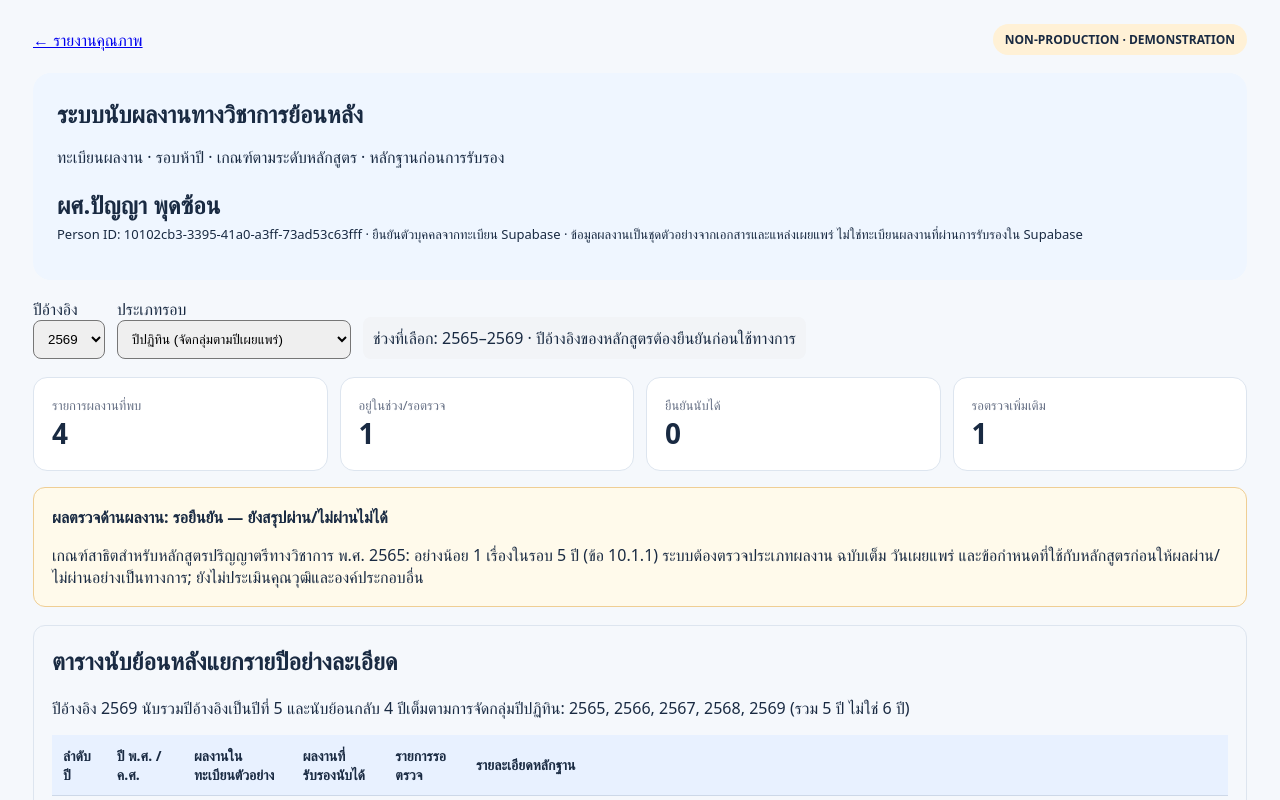
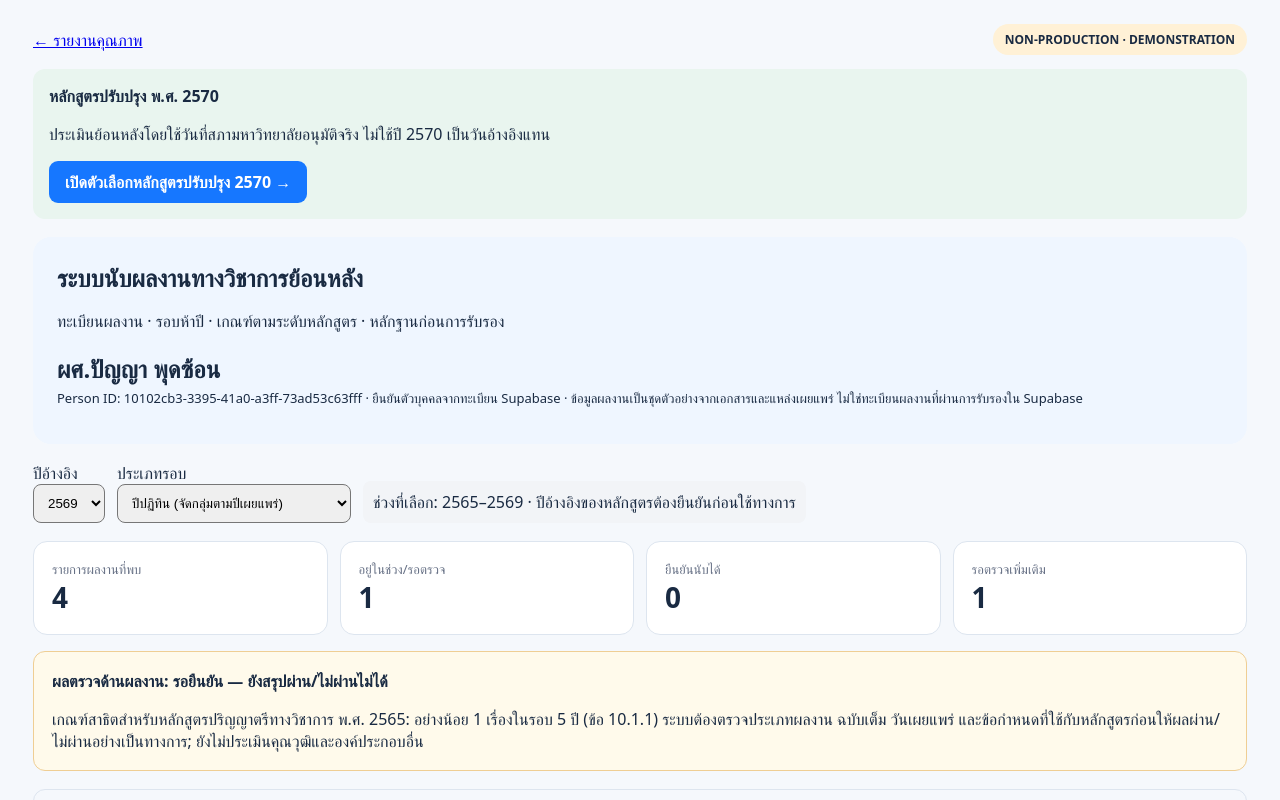
Before and after one commit to kasemch/hepe-ui-prototype, a Next.js app: page /faculty-publications in a window 1280 px wide. Shown: the top 800 px of the page. Built offline with nearby package versions, Linux system fonts and the light colour scheme.

Commit message:
HEPE publications: expose 2570 curriculum choice on dashboard

```diff
--- a/app/faculty-publications/page.tsx
+++ b/app/faculty-publications/page.tsx
@@ -22,7 +22,7 @@ export default function FacultyPublications(){
  const verdict=counted>=defaultRule.minimum?"ผ่านเกณฑ์ผลงานตามข้อมูลที่รับรอง":"รอยืนยัน — ยังสรุปผ่าน/ไม่ผ่านไม่ได้";
  return <main style={{maxWidth:1250,margin:"0 auto",padding:"24px 18px",fontFamily:"system-ui,sans-serif",color:"#192a42"}}>
  <div style={{display:"flex",justifyContent:"space-between",alignItems:"center",gap:12,flexWrap:"wrap"}}><a href="/quality">← รายงานคุณภาพ</a><span style={{borderRadius:30,background:"#fff1d6",padding:"7px 12px",fontSize:12,fontWeight:700}}>NON-PRODUCTION · DEMONSTRATION</span></div>
- <section style={{marginTop:18,padding:24,background:"#eff6ff",borderRadius:18}}><h1 style={{margin:"0 0 8px"}}>ระบบนับผลงานทางวิชาการย้อนหลัง</h1><p>ทะเบียนผลงาน · รอบห้าปี · เกณฑ์ตามระดับหลักสูตร · หลักฐานก่อนการรับรอง</p><h2 style={{marginBottom:4}}>{PANYA_PERSON.name}</h2><p style={{marginTop:0,fontSize:13}}>Person ID: {PANYA_PERSON.id} · ยืนยันตัวบุคคลจากทะเบียน Supabase · ข้อมูลผลงานเป็นชุดตัวอย่างจากเอกสารและแหล่งเผยแพร่ ไม่ใช่ทะเบียนผลงานที่ผ่านการรับรองใน Supabase</p></section>
+ <section style={{marginTop:14,padding:16,background:"#e9f5ef",borderRadius:12}}><b>หลักสูตรปรับปรุง พ.ศ. 2570</b><p>ประเมินย้อนหลังโดยใช้วันที่สภามหาวิทยาลัยอนุมัติจริง ไม่ใช้ปี 2570 เป็นวันอ้างอิงแทน</p><a href="/faculty-publications/2570" style={{display:"inline-block",background:"#1677ff",color:"white",borderRadius:9,padding:"10px 16px",textDecoration:"none",fontWeight:700}}>เปิดตัวเลือกหลักสูตรปรับปรุง 2570 →</a></section><section style={{marginTop:18,padding:24,background:"#eff6ff",borderRadius:18}}><h1 style={{margin:"0 0 8px"}}>ระบบนับผลงานทางวิชาการย้อนหลัง</h1><p>ทะเบียนผลงาน · รอบห้าปี · เกณฑ์ตามระดับหลักสูตร · หลักฐานก่อนการรับรอง</p><h2 style={{marginBottom:4}}>{PANYA_PERSON.name}</h2><p style={{marginTop:0,fontSize:13}}>Person ID: {PANYA_PERSON.id} · ยืนยันตัวบุคคลจากทะเบียน Supabase · ข้อมูลผลงานเป็นชุดตัวอย่างจากเอกสารและแหล่งเผยแพร่ ไม่ใช่ทะเบียนผลงานที่ผ่านการรับรองใน Supabase</p></section>
  <section style={{display:"flex",alignItems:"end",gap:12,flexWrap:"wrap",margin:"18px 0"}}>
  <label>ปีอ้างอิง<br/><select aria-label="ปีอ้างอิง" value={year} onChange={e=>setYear(Number(e.target.value))} style={{padding:10,borderRadius:8}}>{[2569,2568,2567,2566,2565,2564,2563].map(y=><option value={y} key={y}>{y}</option>)}</select></label>
  <label>ประเภทรอบ<br/><select aria-label="ประเภทรอบ" value={mode} onChange={e=>setMode(e.target.value as WindowMode)} style={{padding:10,borderRadius:8}}><option value="CALENDAR">ปีปฏิทิน (จัดกลุ่มตามปีเผยแพร่)</option><option value="ACADEMIC">ปีการศึกษา (ตัวอย่างจัดกลุ่มตามปี พ.ศ.)</option><option value="FISCAL">ปีงบประมาณ (1 ต.ค.–30 ก.ย.)</option></select></label>
```
